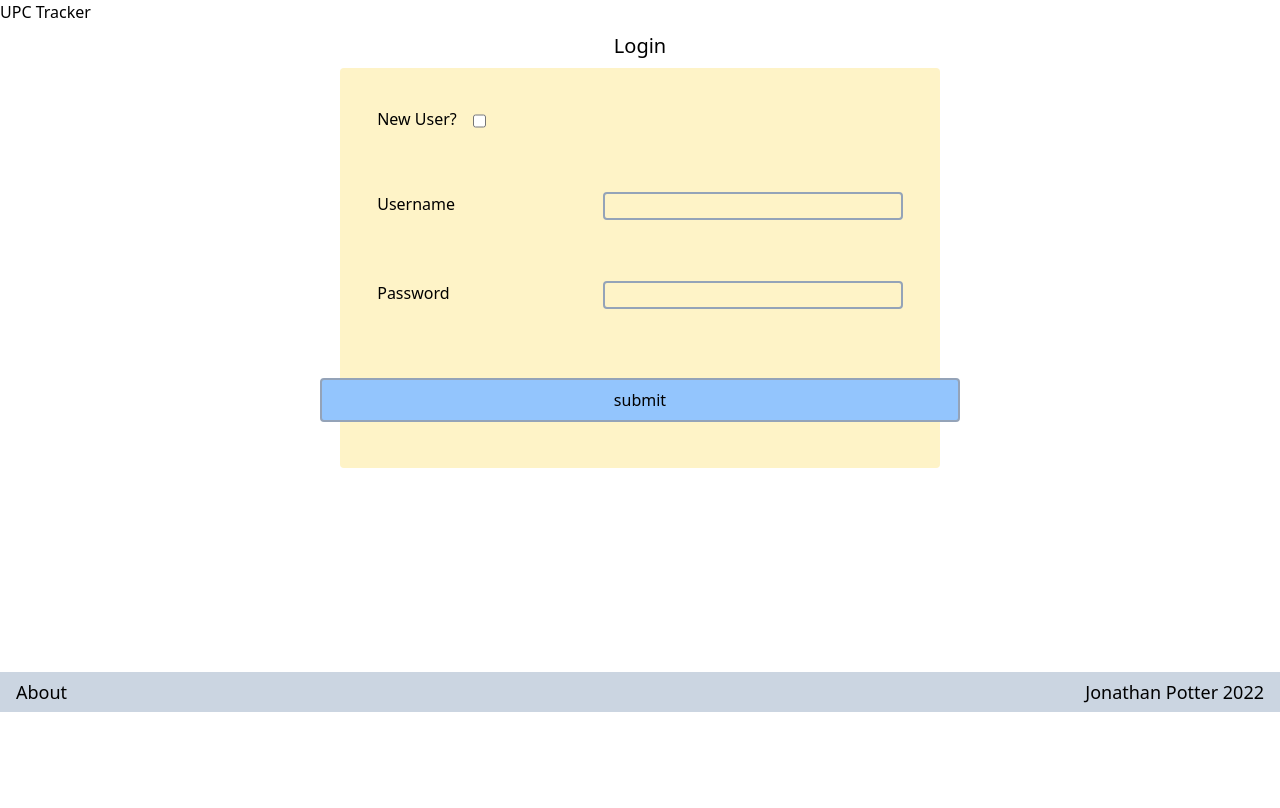
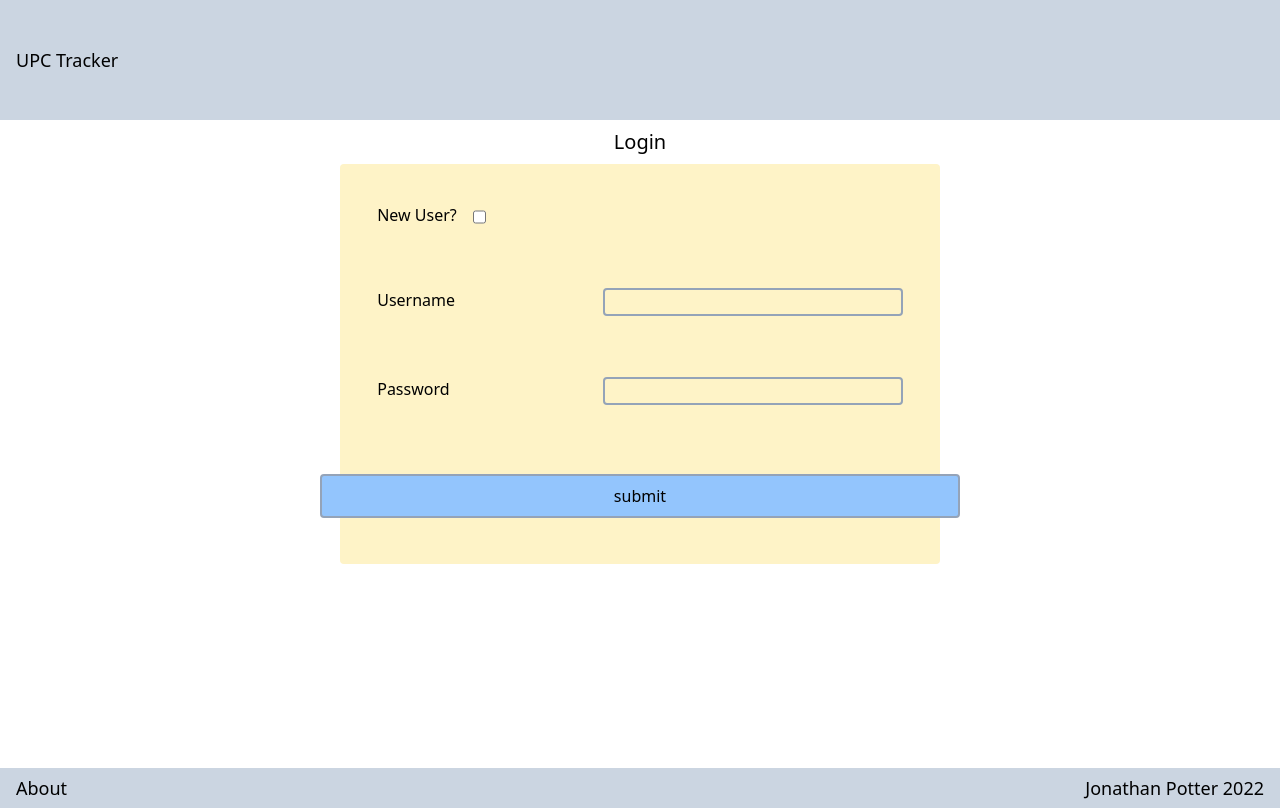
Before and after one commit to JonathanDPotter/upc-tracker-front, a React (Create React App) app: page / in a window 1280 px wide. Built offline with nearby package versions, Linux system fonts and the light colour scheme; no server answers.

Commit message:
fixed styling on header

```diff
--- a/src/components/Header/Header.tsx
+++ b/src/components/Header/Header.tsx
@@ -16,7 +16,7 @@ const Header: FC<Iprops> = ({ logOut }) => {
   const [createOpen, setCreateOpen] = useState(false);
 
   return (
-    <header>
+    <header className="h-[15vh] bg-slate-300 px-4 relative bottom-0 text-lg flex justify-between items-center">
       <h1>UPC Tracker</h1>
       {user && (
         <button className="create-new" onClick={() => setCreateOpen(true)}>
--- a/src/index.css
+++ b/src/index.css
@@ -36,7 +36,7 @@ body {
 
 @layer components {
   .page {
-    @apply min-h-[70vh] sm:min-h-[80vh];
+    @apply min-h-[80vh] sm:min-h-[80vh];
   }
 
   .page-title {
```
